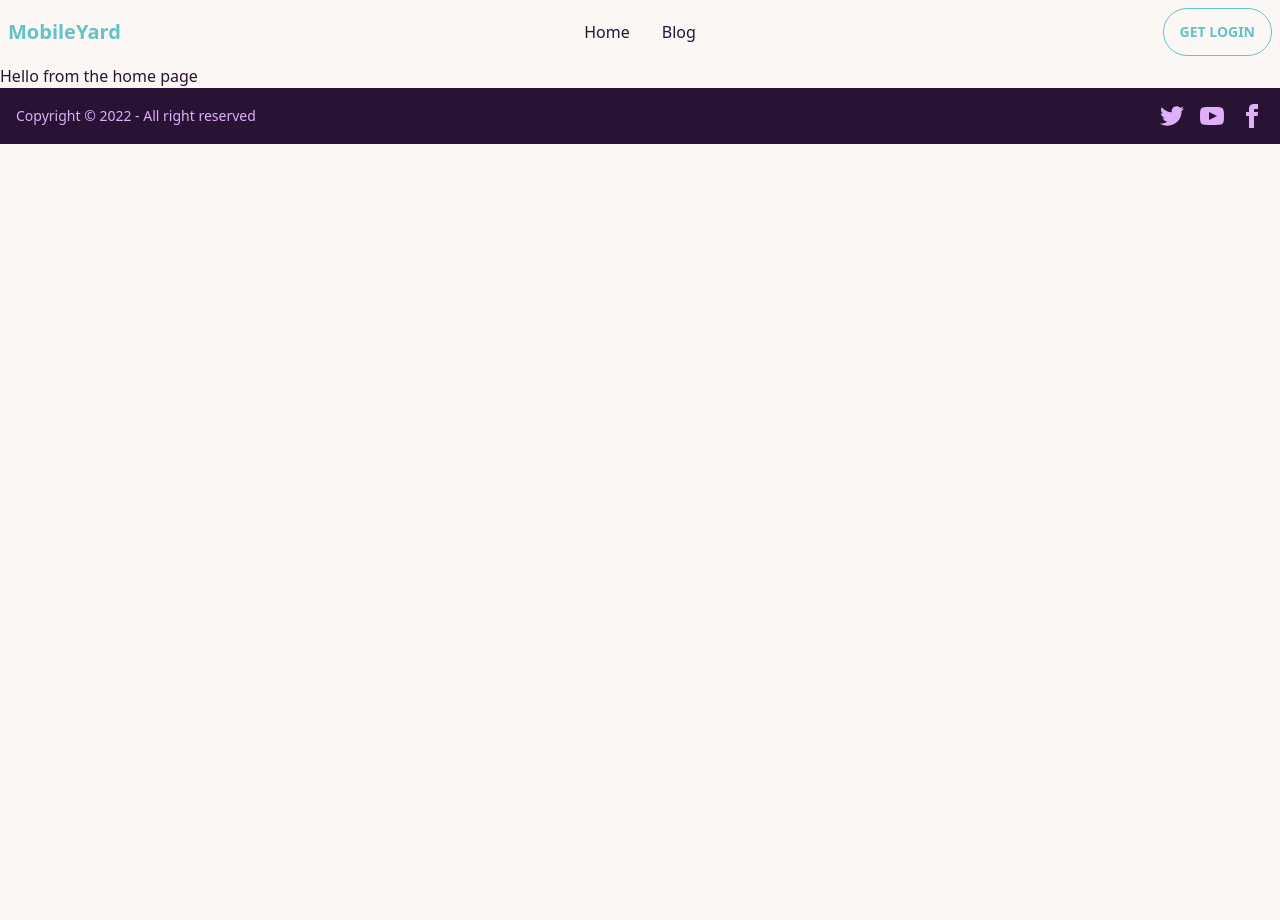
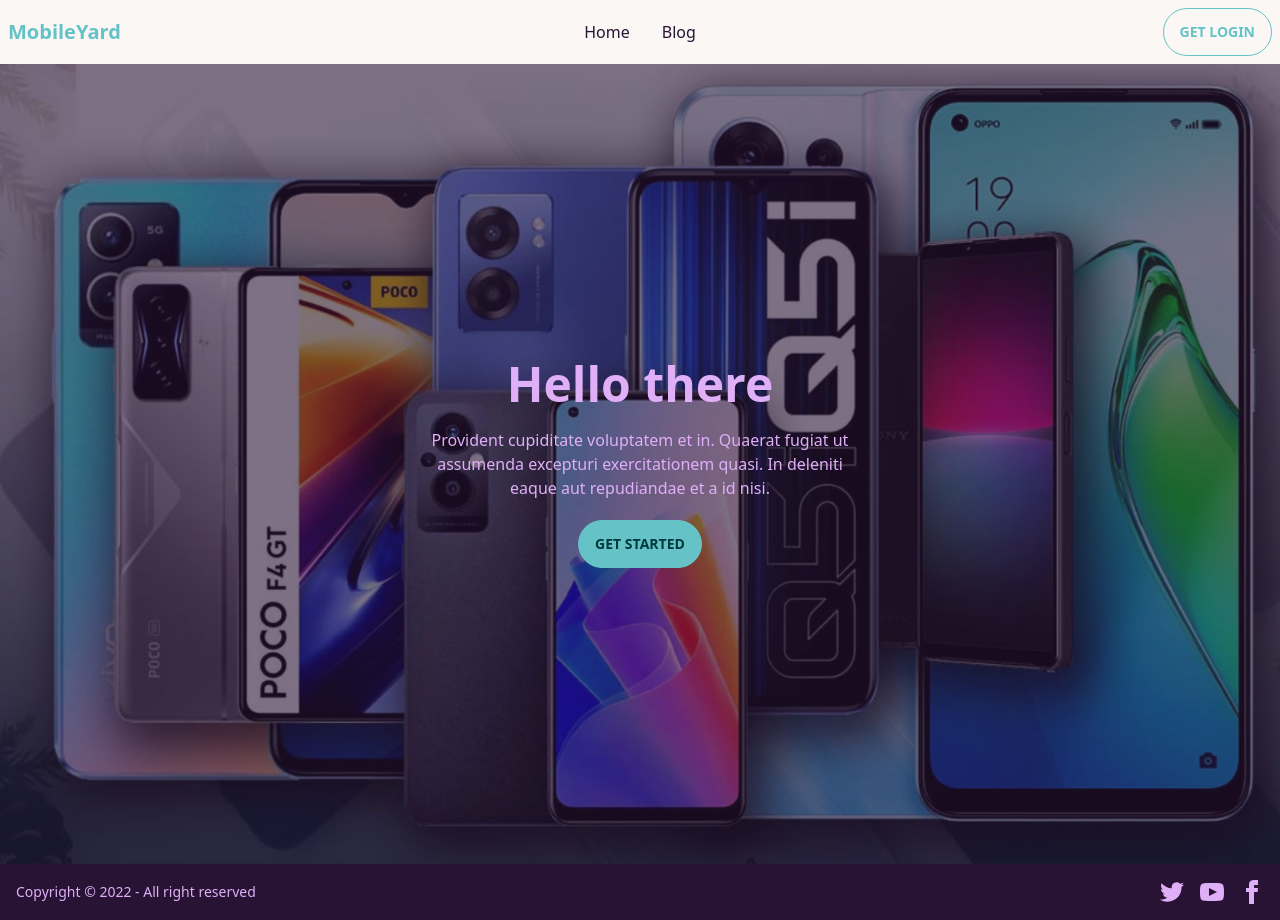
Before and after one commit to muntashir-wahid/mobile-yard-client, a React (Create React App) app: page / in a window 1280 px wide. Before the commit the page ends 800 px from the top, so only its background shows below. Built offline with nearby package versions, Linux system fonts and the light colour scheme.

Commit message:
created banner for home page

```diff
--- /dev/null
+++ b/src/Pages/Home/Banner/Banner.js
@@ -0,0 +1,26 @@
+import React from "react";
+import banner from "../../../assets/images/banner.jpg";
+
+const Banner = () => {
+  return (
+    <div
+      className="hero min-h-screen"
+      style={{ backgroundImage: `url(${banner})` }}
+    >
+      <div className="hero-overlay bg-opacity-60"></div>
+      <div className="hero-content text-center text-neutral-content">
+        <div className="max-w-md">
+          <h1 className="mb-5 text-5xl font-bold">Hello there</h1>
+          <p className="mb-5">
+            Provident cupiditate voluptatem et in. Quaerat fugiat ut assumenda
+            excepturi exercitationem quasi. In deleniti eaque aut repudiandae et
+            a id nisi.
+          </p>
+          <button className="btn btn-primary">Get Started</button>
+        </div>
+      </div>
+    </div>
+  );
+};
+
+export default Banner;
--- a/src/Pages/Home/Home/Home.js
+++ b/src/Pages/Home/Home/Home.js
@@ -1,10 +1,11 @@
 import React from "react";
+import Banner from "../Banner/Banner";
 
 const Home = () => {
   return (
-    <div>
-      <h1>Hello from the home page</h1>
-    </div>
+    <header>
+      <Banner />
+    </header>
   );
 };
 
```
Also changed, not shown: src/assets/images/banner.jpg (added).
